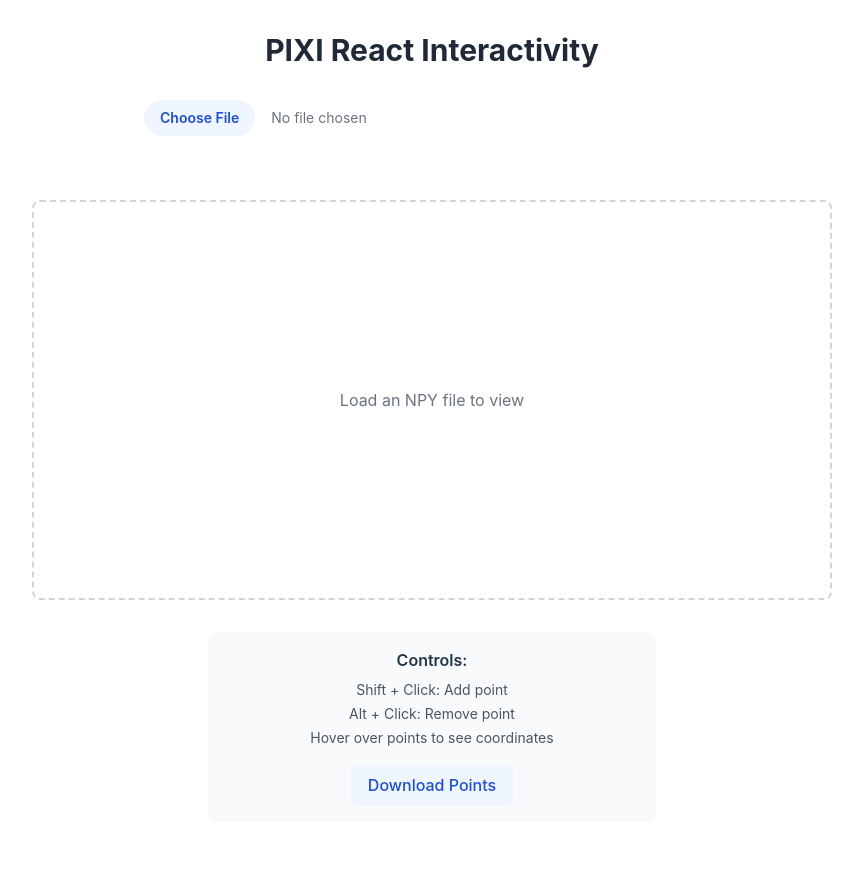
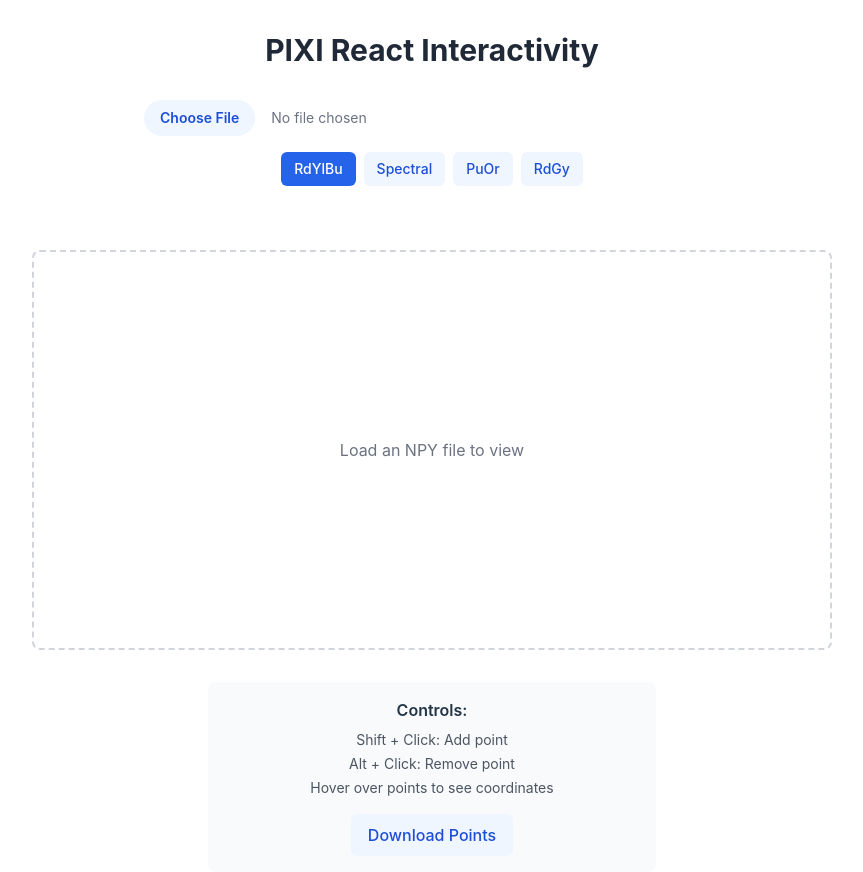
Before and after one commit to CodingGriffin/Pixi-React-Interactivity, a React (Vite) app: page / in a window 1280 px wide. Shown: the whole page, without its empty margins (208-1071 px from the left). Before the commit the page ends 822 px from the top, so only its background shows below. Built offline with nearby package versions, Linux system fonts and the light colour scheme; what @pixi/react would draw is missing.

Commit message:
added colormap

```diff
--- a/src/components/NpyViewer.tsx
+++ b/src/components/NpyViewer.tsx
@@ -14,6 +14,102 @@ interface Point {
   color: number;
 }
 
+// Add color map types and helper functions
+interface RGB {
+  r: number;
+  g: number;
+  b: number;
+}
+
+// Parse RGB string to RGB object
+const parseRGB = (rgbStr: string): RGB => {
+  const matches = rgbStr.match(/rgb\((\d+),(\d+),(\d+)\)/);
+  if (!matches) throw new Error('Invalid RGB string');
+  return {
+    r: parseInt(matches[1]),
+    g: parseInt(matches[2]),
+    b: parseInt(matches[3])
+  };
+};
+
+// Linear interpolation between two RGB colors
+const interpolateRGB = (color1: RGB, color2: RGB, ratio: number): RGB => {
+  return {
+    r: Math.round(color1.r + (color2.r - color1.r) * ratio),
+    g: Math.round(color1.g + (color2.g - color1.g) * ratio),
+    b: Math.round(color1.b + (color2.b - color1.b) * ratio)
+  };
+};
+
+// Get color for a normalized value using the color map
+const getColorFromMap = (normalizedValue: number, colorMap: string[]): RGB => {
+  const rgbColors = colorMap.map(parseRGB);
+  const segments = rgbColors.length - 1;
+  const segment = Math.min(Math.floor(normalizedValue * segments), segments - 1);
+  const segmentRatio = (normalizedValue * segments) - segment;
+
+  return interpolateRGB(rgbColors[segment], rgbColors[segment + 1], segmentRatio);
+};
+
+// Update COLOR_MAPS with ColorBrewer schemes
+const COLOR_MAPS = {
+  'RdYlBu': [
+    'rgb(165,0,38)',
+    'rgb(215,48,39)',
+    'rgb(244,109,67)',
+    'rgb(253,174,97)',
+    'rgb(254,224,144)',
+    'rgb(255,255,191)',
+    'rgb(224,243,248)',
+    'rgb(171,217,233)',
+    'rgb(116,173,209)',
+    'rgb(69,117,180)',
+    'rgb(49,54,149)'
+  ],
+  'Spectral': [
+    'rgb(158,1,66)',
+    'rgb(213,62,79)',
+    'rgb(244,109,67)',
+    'rgb(253,174,97)',
+    'rgb(254,224,139)',
+    'rgb(255,255,191)',
+    'rgb(230,245,152)',
+    'rgb(171,221,164)',
+    'rgb(102,194,165)',
+    'rgb(50,136,189)',
+    'rgb(94,79,162)'
+  ],
+  'PuOr': [
+    'rgb(127,59,8)',
+    'rgb(179,88,6)',
+    'rgb(224,130,20)',
+    'rgb(253,184,99)',
+    'rgb(254,224,182)',
+    'rgb(247,247,247)',
+    'rgb(216,218,235)',
+    'rgb(178,171,210)',
+    'rgb(128,115,172)',
+    'rgb(84,39,136)',
+    'rgb(45,0,75)'
+  ],
+  'RdGy': [
+    'rgb(103,0,31)',
+    'rgb(178,24,43)',
+    'rgb(214,96,77)',
+    'rgb(244,165,130)',
+    'rgb(253,219,199)',
+    'rgb(255,255,255)',
+    'rgb(224,224,224)',
+    'rgb(186,186,186)',
+    'rgb(135,135,135)',
+    'rgb(77,77,77)',
+    'rgb(26,26,26)'
+  ]
+};
+
+// Add type for color maps
+type ColorMapKey = keyof typeof COLOR_MAPS;
+
 export function NpyViewer() {
   const [texture, setTexture] = useState<Texture | null>(null);
   const [error, setError] = useState<string | null>(null);
@@ -27,7 +123,7 @@ export function NpyViewer() {
   const npyDataRef = useRef<{
     min: number;
     max: number;
-    data: Float32Array | Float64Array;
+    data: Float32Array | Float64Array | Uint8Array | Uint16Array | Int8Array | Int16Array | Int32Array | BigUint64Array | BigInt64Array;
   }>();
   // const [scale, setScale] = useState(1);
   // Add state for axis limits
@@ -37,6 +133,12 @@ export function NpyViewer() {
     ymin: 0,     // bottom-left
     ymax: 20     // top-left
   });
+
+  // Add state for selected color map
+  const [selectedColorMap, setSelectedColorMap] = useState<ColorMapKey>('RdYlBu');
+
+  // Add lastFileRef
+  const lastFileRef = useRef<File | null>(null);
 
   // Update container size effect
   useEffect(() => {
@@ -176,13 +278,14 @@ export function NpyViewer() {
   }, [points, draggedPoint]);
 
   const handleFileSelect = useCallback(async (event: React.ChangeEvent<HTMLInputElement>) => {
+    const file = event.target.files?.[0];
+    if (!file) return;
+    lastFileRef.current = file;  // Store the file
+
     try {
       setError(null);
       setIsLoading(true);
       setPoints([]);
-
-      const file = event.target.files?.[0];
-      if (!file) return;
 
       const npyjs = new NpyJs();
       const arrayBuffer = await file.arrayBuffer();
@@ -192,15 +295,7 @@ export function NpyViewer() {
       const width = npyData.shape[1];
       const height = npyData.shape[0];
 
-      // Set initial axis limits based on image dimensions
-      setAxisLimits({
-        xmin: 0,
-        xmax: width,
-        ymin: 0,
-        ymax: height
-      });
-
-      // Process image data
+      // Find min/max values
       let min = Number(npyData.data[0]);
       let max = min;
       for (let i = 1; i < npyData.data.length; i++) {
@@ -209,13 +304,8 @@ export function NpyViewer() {
         if (val > max) max = val;
       }
 
-      // Create normalized data array
-      const data = new Float32Array(npyData.data.length);
-      for (let i = 0; i < npyData.data.length; i++) {
-        data[i] = Math.floor(((Number(npyData.data[i]) - min) / (max - min)) * 255);
-      }
-
-      npyDataRef.current = { min, max, data };
+      // Use selected color map
+      const colorMap = COLOR_MAPS[selectedColorMap];
 
       // Create canvas and context
       const canvas = document.createElement("canvas");
@@ -223,15 +313,21 @@ export function NpyViewer() {
       canvas.height = height;
       const ctx = canvas.getContext("2d")!;
 
-      // Create ImageData
+      // Create ImageData with color mapping
       const rgba = new Uint8ClampedArray(width * height * 4);
-      for (let i = 0; i < data.length; i++) {
-        const value = Math.floor(data[i]);
+      for (let i = 0; i < npyData.data.length; i++) {
+        // Normalize value to [0,1]
+        const normalizedValue = (Number(npyData.data[i]) - min) / (max - min);
+
+        // Get interpolated color
+        const color = getColorFromMap(normalizedValue, colorMap);
+
+        // Set RGBA values
         const idx = i * 4;
-        rgba[idx] = value;     // R
-        rgba[idx + 1] = value; // G
-        rgba[idx + 2] = value; // B
-        rgba[idx + 3] = 255;   // A
+        rgba[idx] = color.r;     // R
+        rgba[idx + 1] = color.g; // G
+        rgba[idx + 2] = color.b; // B
+        rgba[idx + 3] = 255;     // A
       }
 
       const imgData = new ImageData(rgba, width, height);
@@ -241,13 +337,16 @@ export function NpyViewer() {
       const newTexture = Texture.from(canvas);
       setTexture(newTexture);
 
+      // Store min/max values
+      npyDataRef.current = { min, max, data: npyData.data };
+
     } catch (err) {
       setError(err instanceof Error ? err.message : "Failed to load NPY file");
       setTexture(null);
     } finally {
       setIsLoading(false);
     }
-  }, []);
+  }, [selectedColorMap]);
 
   // Update handleAxisLimitChange to handle immediate updates
   const handleAxisLimitChange = (
@@ -349,6 +448,59 @@ export function NpyViewer() {
     URL.revokeObjectURL(url);
   }, [points]);
 
+  // Update reprocessImage to accept colorMapKey parameter
+  const reprocessImage = async (file: File, colorMapKey: ColorMapKey) => {
+    try {
+      const arrayBuffer = await file.arrayBuffer();
+      const npyjs = new NpyJs();
+      const npyData = await npyjs.load(arrayBuffer);
+
+      // Get dimensions from shape
+      const width = npyData.shape[1];
+      const height = npyData.shape[0];
+
+      // Find min/max values
+      let min = Number(npyData.data[0]);
+      let max = min;
+      for (let i = 1; i < npyData.data.length; i++) {
+        const val = Number(npyData.data[i]);
+        if (val < min) min = val;
+        if (val > max) max = val;
+      }
+
+      // Use passed color map key
+      const colorMap = COLOR_MAPS[colorMapKey];
+
+      // Create canvas and context
+      const canvas = document.createElement("canvas");
+      canvas.width = width;
+      canvas.height = height;
+      const ctx = canvas.getContext("2d")!;
+
+      // Create ImageData with color mapping
+      const rgba = new Uint8ClampedArray(width * height * 4);
+      for (let i = 0; i < npyData.data.length; i++) {
+        const normalizedValue = (Number(npyData.data[i]) - min) / (max - min);
+        const color = getColorFromMap(normalizedValue, colorMap);
+        const idx = i * 4;
+        rgba[idx] = color.r;
+        rgba[idx + 1] = color.g;
+        rgba[idx + 2] = color.b;
+        rgba[idx + 3] = 255;
+      }
+
+      const imgData = new ImageData(rgba, width, height);
+      ctx.putImageData(imgData, 0, 0);
+
+      // Create texture
+      const newTexture = Texture.from(canvas);
+      setTexture(newTexture);
+      npyDataRef.current = { min, max, data: npyData.data };
+    } catch (err) {
+      setError(err instanceof Error ? err.message : "Failed to reprocess image");
+    }
+  };
+
   return (
     <div className="flex flex-col items-center">
       {/* File Input - Fixed position */}
@@ -357,13 +509,33 @@ export function NpyViewer() {
           type="file"
           accept=".npy"
           onChange={handleFileSelect}
-          className="block w-full text-sm text-gray-500
+          className="block w-full text-sm text-gray-500 mb-4
             file:mr-4 file:py-2 file:px-4
             file:rounded-full file:border-0
             file:text-sm file:font-semibold
             file:bg-blue-50 file:text-blue-700
             hover:file:bg-blue-100"
         />
+        <div className="flex flex-wrap gap-2 justify-center">
+          {(Object.keys(COLOR_MAPS) as ColorMapKey[]).map(mapName => (
+            <button
+              key={mapName}
+              onClick={() => {
+                setSelectedColorMap(mapName);
+                if (lastFileRef.current && npyDataRef.current) {
+                  reprocessImage(lastFileRef.current, mapName);  // Pass the new color map key
+                }
+              }}
+              className={`px-3 py-1.5 text-sm rounded-md transition-colors ${
+                selectedColorMap === mapName
+                  ? 'bg-blue-600 text-white'
+                  : 'bg-blue-50 text-blue-700 hover:bg-blue-100'
+              }`}
+            >
+              {mapName}
+            </button>
+          ))}
+        </div>
       </div>
 
       {/* Fixed height container for the rest of the content */}
```
